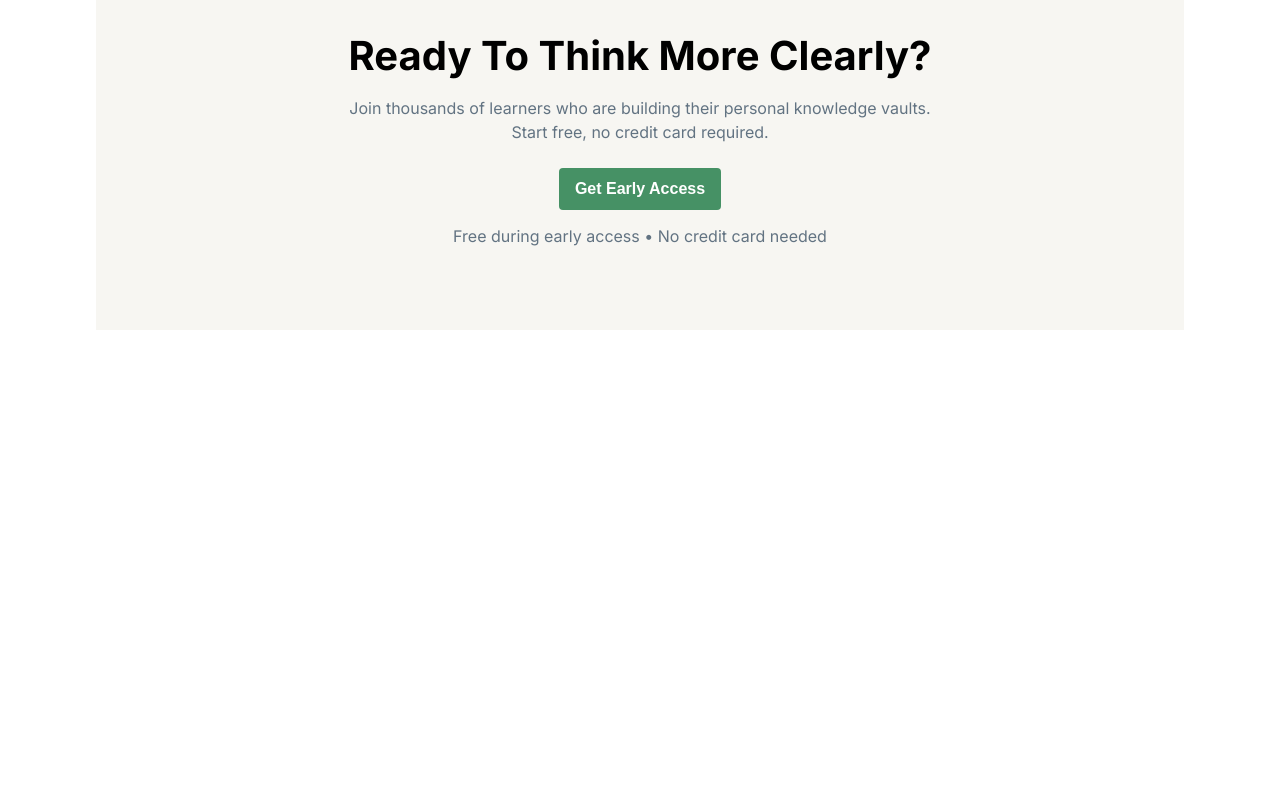
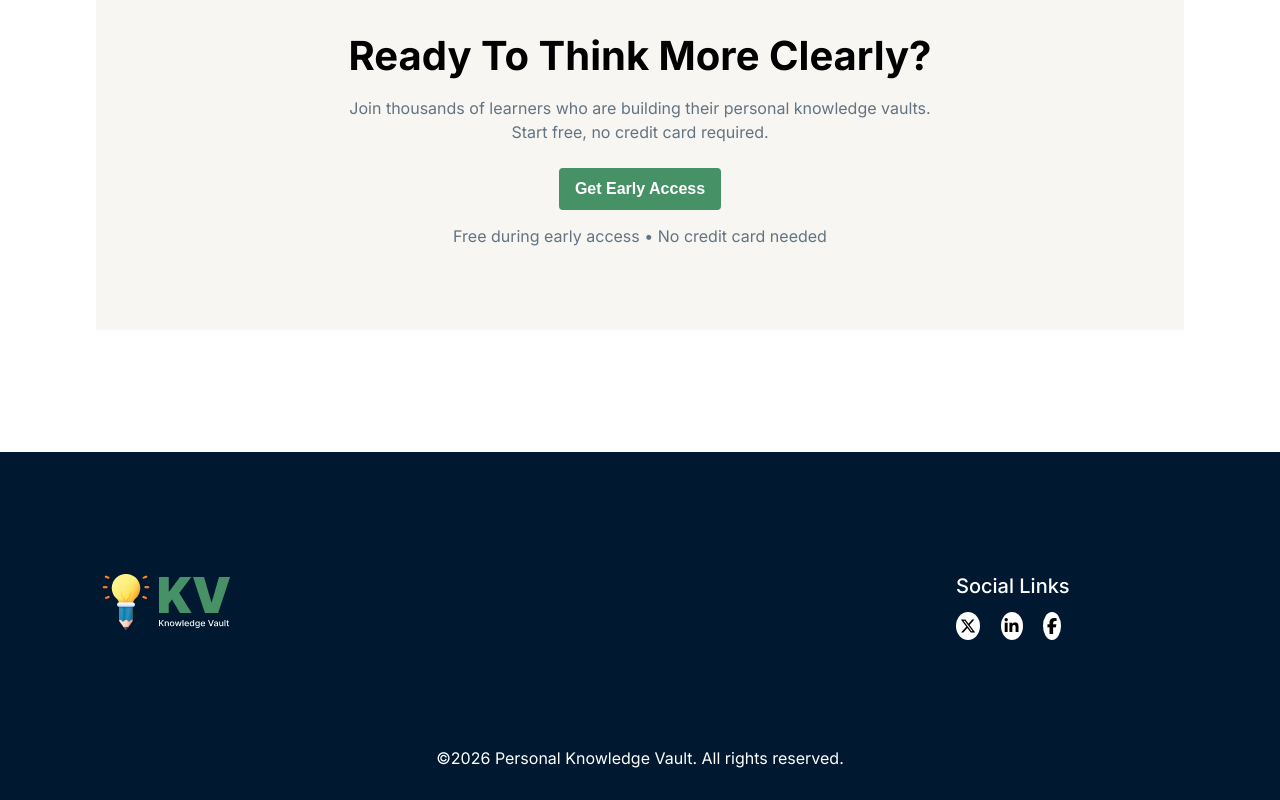
Before and after one commit to safayetahmed82/Knowledge-Vault, a plain HTML site: page index.html in a window 1280 px wide. Shown: the part 2228-3028 px from the top of the page. Before the commit the page ends 2680 px from the top, so only its background shows below. Drawn offline with Linux system fonts and the light colour scheme.

Commit message:
footer and all amendments done

```diff
--- a/index.html
+++ b/index.html
@@ -37,7 +37,7 @@
         </div>
       </nav>
     </header>
-     <section id="banner">
+    <section id="banner">
       <div class="banner-heading">
         <button class="early-btn">
           <i class="fa-regular fa-circle-dot"></i>Early Access Now Open
@@ -150,5 +150,31 @@
         </div>
       </div>
     </section>
+    <footer id="social">
+      <div class="container">
+        <div class="link">
+          <div class="logo">
+            <a href=""><img src="./assets/logo-footer.png" alt="" /></a>
+          </div>
+          <div class="social-link">
+            <p>Social Links</p>
+            <ul class="social-media">
+              <li>
+                <a href="#"><i class="fa-brands fa-x-twitter"></i></a>
+              </li>
+              <li>
+                <a href="#"><i class="fa-brands fa-linkedin-in"></i></a>
+              </li>
+              <li>
+                <a href="#"><i class="fa-brands fa-facebook-f"></i></a>
+              </li>
+            </ul>
+          </div>
+        </div>
+        <div class="copyright">
+          <p>&copy;2026 Personal Knowledge Vault. All rights reserved.</p>
+        </div>
+      </div>
+    </footer>
   </body>
 </html>
--- a/styles/style.css
+++ b/styles/style.css
@@ -34,7 +34,6 @@
 header {
   max-width: 100%;
   height: 92px;
-  /* border: 1px solid red; */
 }
 header .container {
   display: flex;
@@ -57,6 +56,9 @@ ul li a {
   text-decoration: none;
   font-size: 16px;
   color: #000000;
+}
+.menu li a:hover {
+  color: #469165;
 }
 
 /* ...........Banner......... */
@@ -288,3 +290,45 @@ ul li a {
   line-height: 20px;
   color: #627382;
 }
+/* .............footer.......... */
+
+#social {
+  background-color: #001931;
+  height: 348px;
+  color: white;
+}
+#social .container .link {
+  display: flex;
+  justify-content: space-between;
+  padding-top: 120px;
+  padding-bottom: 80px;
+}
+#social .container .social-link {
+  padding-right: 107px;
+}
+#social .container .social-link p {
+  margin-bottom: 16px;
+  font-size: 20px;
+  font-weight: 500;
+  line-height: 28px;
+}
+
+.social-link ul li a {
+  color: #000000;
+  background-color: white;
+  border-radius: 50%;
+  display: inline;
+  padding: 4px;
+  margin-right: 16px;
+}
+.social-link ul li {
+  display: inline;
+}
+#social .copyright p {
+  font-size: 16px;
+  font-weight: 400;
+  line-height: 24px;
+  color: #ffffff;
+  padding-top: 30px;
+  text-align: center;
+}
```
